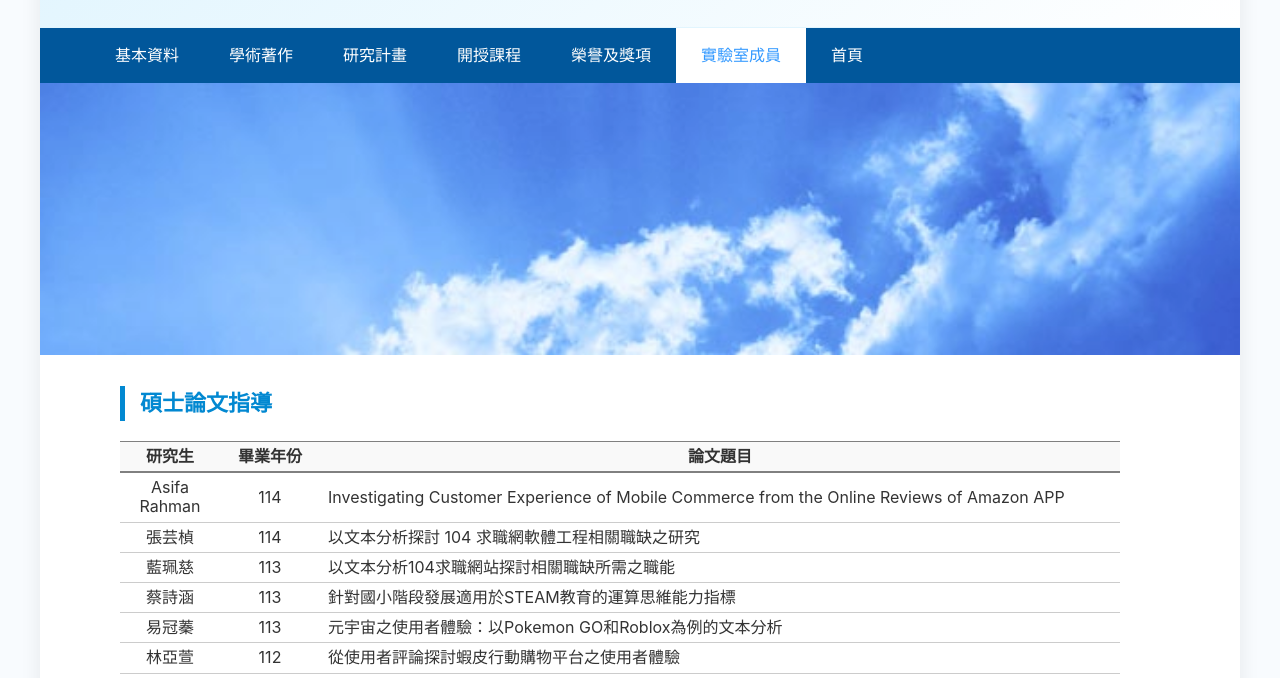
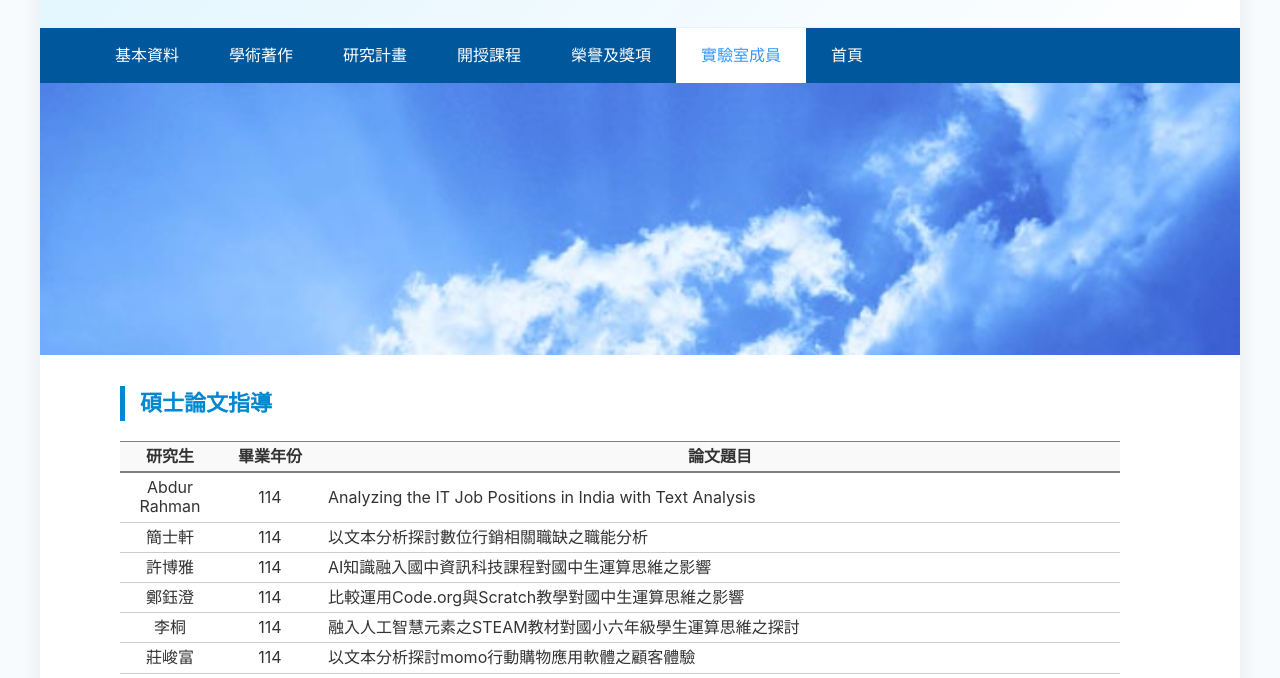
Before and after one commit to sch-laboratory/sch-website, a plain HTML site: page students.html in a window 1280 px wide. Shown: the part 104-782 px from the top of the page. Drawn offline with Linux system fonts and the light colour scheme.

Commit message:
Update students.html

```diff
--- a/students.html
+++ b/students.html
@@ -104,7 +104,67 @@
 							</tr>
 
 
-								<tr>
+							<tr>
+								<td style="border-bottom: 0px dashed #E0E0E0" style="" align="left" width="10%">
+									<div align="center">
+										Abdur Rahman</div>
+								</td>
+								<td style="border-bottom: 0px dashed #E0E0E0" style="" width="10%" align="center">
+									114</span></td>
+								<td style="border-bottom: 0px dashed #E0E0E0" style="" align="left" width="80%">
+									Analyzing the IT Job Positions in India with Text Analysis</td>
+							</tr>
+							<tr>
+								<td style="border-bottom: 0px dashed #E0E0E0" style="" align="left" width="10%">
+									<div align="center">
+										簡士軒</div>
+								</td>
+								<td style="border-bottom: 0px dashed #E0E0E0" style="" width="10%" align="center">
+									114</span></td>
+								<td style="border-bottom: 0px dashed #E0E0E0" style="" align="left" width="80%">
+									以文本分析探討數位行銷相關職缺之職能分析</td>
+							</tr>
+							<tr>
+								<td style="border-bottom: 0px dashed #E0E0E0" style="" align="left" width="10%">
+									<div align="center">
+										許博雅</div>
+								</td>
+								<td style="border-bottom: 0px dashed #E0E0E0" style="" width="10%" align="center">
+									114</span></td>
+								<td style="border-bottom: 0px dashed #E0E0E0" style="" align="left" width="80%">
+									AI知識融入國中資訊科技課程對國中生運算思維之影響</td>
+							</tr>
+							<tr>
+								<td style="border-bottom: 0px dashed #E0E0E0" style="" align="left" width="10%">
+									<div align="center">
+										鄭鈺澄</div>
+								</td>
+								<td style="border-bottom: 0px dashed #E0E0E0" style="" width="10%" align="center">
+									114</span></td>
+								<td style="border-bottom: 0px dashed #E0E0E0" style="" align="left" width="80%">
+									比較運用Code.org與Scratch教學對國中生運算思維之影響</td>
+							</tr>
+							<tr>
+								<td style="border-bottom: 0px dashed #E0E0E0" style="" align="left" width="10%">
+									<div align="center">
+										李桐</div>
+								</td>
+								<td style="border-bottom: 0px dashed #E0E0E0" style="" width="10%" align="center">
+									114</span></td>
+								<td style="border-bottom: 0px dashed #E0E0E0" style="" align="left" width="80%">
+									融入人工智慧元素之STEAM教材對國小六年級學生運算思維之探討</td>
+							</tr>
+							<tr>
+								<td style="border-bottom: 0px dashed #E0E0E0" style="" align="left" width="10%">
+									<div align="center">
+										莊峻富</div>
+								</td>
+								<td style="border-bottom: 0px dashed #E0E0E0" style="" width="10%" align="center">
+									114</span></td>
+								<td style="border-bottom: 0px dashed #E0E0E0" style="" align="left" width="80%">
+									以文本分析探討momo行動購物應用軟體之顧客體驗</td>
+							</tr>
+							<tr>
 								<td style="border-bottom: 0px dashed #E0E0E0" style="" align="left" width="10%">
 									<div align="center">
 										Asifa Rahman</div>
@@ -114,7 +174,6 @@
 								<td style="border-bottom: 0px dashed #E0E0E0" style="" align="left" width="80%">
 									Investigating Customer Experience of Mobile Commerce from the Online Reviews of Amazon APP</td>
 							</tr>
-
 							<tr>
 								<td style="border-bottom: 0px dashed #E0E0E0" style="" align="left" width="10%">
 									<div align="center">
```
